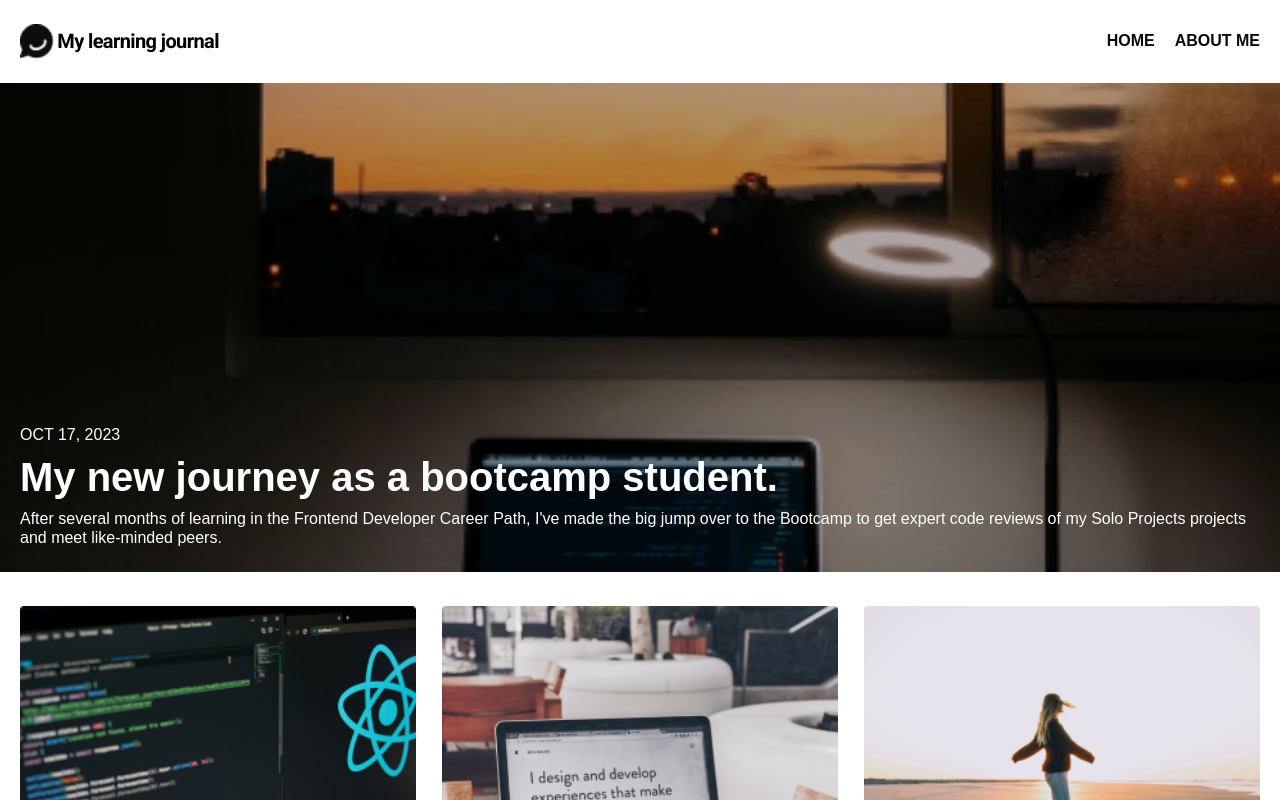
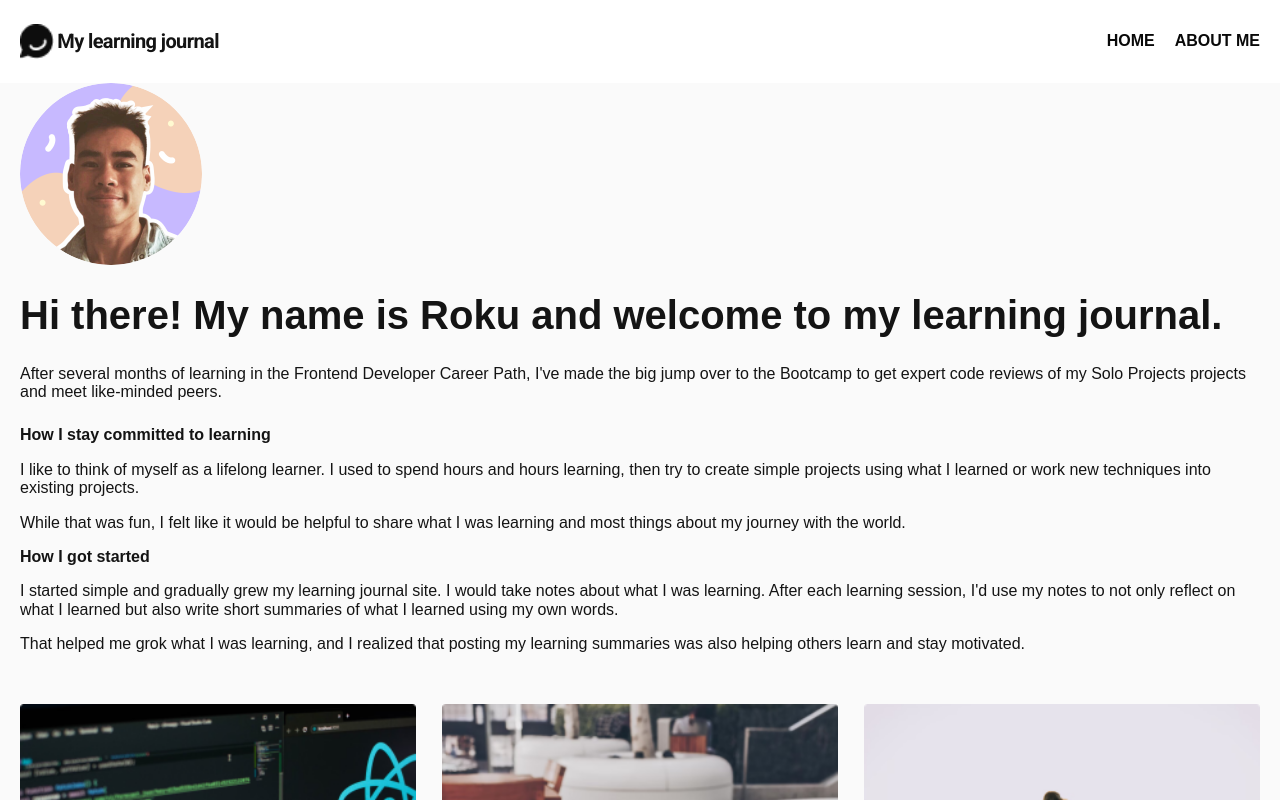
Before and after one commit to qserena/05-solo-project-learning-journal, a plain HTML site: page index.html in a window 1280 px wide. Both pictures are taken after a click on the link "ABOUT ME". Shown: the top 800 px of the page. Drawn offline with nearby package versions, Linux system fonts and the light colour scheme; a web font is replaced by a local one.

Commit message:
All pages preliminary set.

```diff
--- a/css/style.css
+++ b/css/style.css
@@ -2,6 +2,8 @@ html,
 body {
 	margin: 0;
 	padding: 0;
+	background: #fff;
+	color: #141414;
 	font-family: 'Source Sans Pro', sans-serif;
 	font-size: 16px;
 	box-sizing: border-box;
@@ -27,6 +29,10 @@ h2 {
 }
 
 /* Header */
+
+header {
+	background: #fff;
+}
 
 .header-container {
 	height: 59px;
@@ -105,6 +111,14 @@ h2 {
 	margin-bottom: 1.5625em; /* 25px */
 }
 
+/* About me */
+
+.profile-image {
+	width: 182px;
+	height: 182px;
+	border-radius: 50%;
+}
+
 /* Recent posts */
 
 .recent-posts {
@@ -169,6 +183,10 @@ footer {
 }
 
 @media (min-width: 500px) {
+	body {
+		background: #fafafa;
+	}
+
 	/* Typography*/
 
 	h1 {
--- a/data.js
+++ b/data.js
@@ -2,6 +2,20 @@ export function getArticlePreviewText() {
 	return `After several months of learning in the Frontend Developer Career Path, I've made the big jump over to the Bootcamp to get expert code reviews of my Solo Projects projects and meet like-minded peers.`
 }
 
+export function getArticleLast() {
+	return `<p><strong>How I stay committed to learning</strong></p>
+
+	<p>I like to think of myself as a lifelong learner. I used to spend hours and hours learning, then try to create simple projects using what I learned or work new techniques into existing projects.</p>
+
+	<p>While that was fun, I felt like it would be helpful to share what I was learning and most things about my journey with the world.</p>
+
+	<p><strong>How I got started</strong></p>
+
+	<p>I started simple and gradually grew my learning journal site. I would take notes about what I was learning. After each learning session, I'd use my notes to not only reflect on what I learned but also write short summaries of what I learned using my own words.</p>
+
+	<p>That helped me grok what I was learning, and I realized that posting my learning summaries was also helping others learn and stay motivated.</p>`
+}
+
 export function getPostText() {
-	return `I'm excited to start a new learning journey as a Scrimba Bootcamp student! After several months of learning in the Frontend Developer Career Path.`
+	return `I'm excited to start a new learning journey as a Scrimba Bootcamp student! After several months of learning in the Frontend Developer Career Path.</p>`
 }
--- a/index.html
+++ b/index.html
@@ -25,14 +25,16 @@
 					<p class="blog-name">My learning journal</p>
 				</div>
 				<ul class="menu" id="menu">
-					<li id="home-item"><a href="#" id="home">Home</a></li>
-					<li id="about-item"><a href="#" id="about">About me</a></li>
+					<li><a href="#" id="home">Home</a></li>
+					<li><a href="#" id="about">About me</a></li>
 				</ul>
 			</div>
 		</header>
 		<section class="hero" id="hero">
 			<div class="hero-container container" id="hero-container"></div>
 		</section>
+		<section class="container full-article" id="full-article"></section>
+		<section class="container about-section" id="about-section"></section>
 		<section class="container recent-posts" id="recent-posts"></section>
 		<section class="view-more"><a href="#">View More</a></section>
 		<footer>
--- a/index.js
+++ b/index.js
@@ -1,7 +1,41 @@
-import { getArticlePreviewText, getPostText } from './data.js'
+import { getArticlePreviewText, getArticleLast, getPostText } from './data.js'
 
+const heroSection = document.getElementById('hero')
 const heroContainer = document.getElementById('hero-container')
+const fullArticleSection = document.getElementById('full-article')
+const aboutSection = document.getElementById('about-section')
 const recentPostsEl = document.getElementById('recent-posts')
+
+document.addEventListener('click', function (e) {
+	if (e.target.id === 'home') {
+		handleHomeClick()
+	} else if (e.target.id === 'about') {
+		handleAboutClick()
+	} else if (
+		e.target.id === 'hero-container' ||
+		e.target.parentElement.id === 'article-preview'
+	) {
+		handleHeroClick()
+	}
+})
+
+function handleHomeClick() {
+	heroSection.style.display = 'block'
+	fullArticleSection.style.display = 'none'
+	aboutSection.style.display = 'none'
+}
+
+function handleAboutClick() {
+	heroSection.style.display = 'none'
+	fullArticleSection.style.display = 'none'
+	aboutSection.style.display = 'block'
+}
+
+function handleHeroClick() {
+	heroSection.style.display = 'none'
+	fullArticleSection.style.display = 'block'
+	aboutSection.style.display = 'none'
+}
 
 function getArticlePreview() {
 	return `
@@ -10,6 +44,23 @@ function getArticlePreview() {
 			<h1>My new journey as a bootcamp student.</h1>
 			<p class="article-preview-hero">${getArticlePreviewText()}</p>
 		</div>
+	`
+}
+
+function getFullArticle() {
+	return `
+		${getArticlePreview()}
+		<img src="./img/article-image-hero.png"/>
+		${getArticleLast()}
+	`
+}
+
+function getAboutHtml() {
+	return `
+		<img class="profile-image" src="./img/profile-image.png"/>
+		<h1>Hi there! My name is Roku and welcome to my learning journal.</h1>
+		<p class="article-preview-hero">${getArticlePreviewText()}</p>
+		${getArticleLast()}
 	`
 }
 
@@ -30,4 +81,8 @@ function getPosts() {
 }
 
 heroContainer.innerHTML = getArticlePreview()
+fullArticleSection.innerHTML = getFullArticle()
+aboutSection.innerHTML = getAboutHtml()
 recentPostsEl.innerHTML = getPosts()
+
+handleHomeClick()
```
